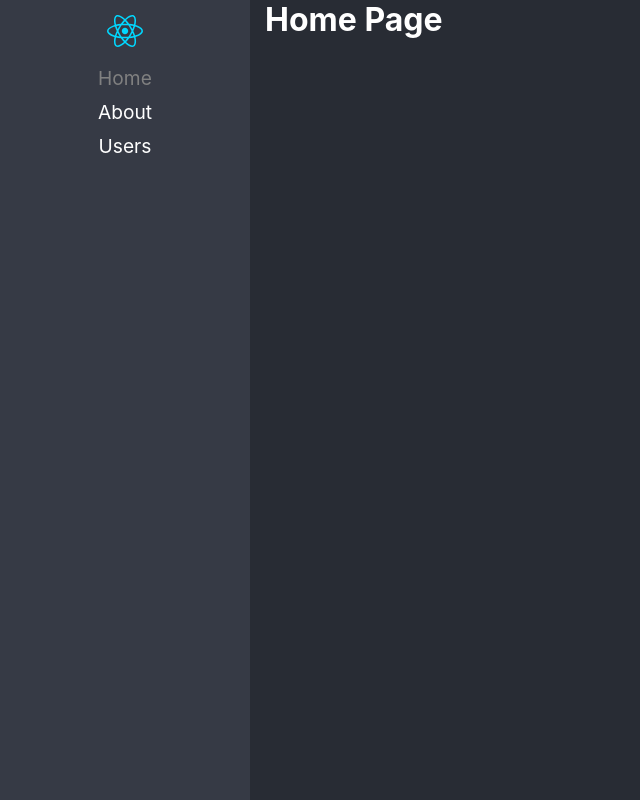
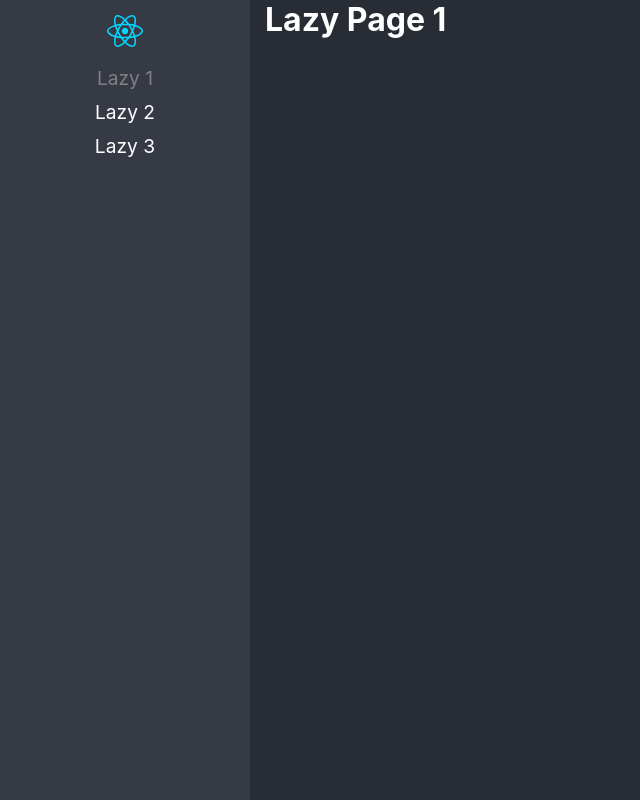
Before and after one commit to sebastian-asm/react-patterns, a React (Vite) app: page /lazy1 in a window 1280 px wide. Before the commit this address led to /home. Shown: the whole page, without its empty margins (0-640 px from the left). Built offline with nearby package versions, Linux system fonts and the light colour scheme.

Commit message:
componentes base para lazy

```diff
--- /dev/null
+++ b/src/01-lazyload/pages/LazyPage1.tsx
@@ -0,0 +1,3 @@
+export const LazyPage1 = () => {
+  return <h1>Lazy Page 1</h1>;
+};
--- /dev/null
+++ b/src/01-lazyload/pages/LazyPage2.tsx
@@ -0,0 +1,3 @@
+export const LazyPage2 = () => {
+  return <h1>Lazy Page 2</h1>;
+};
--- /dev/null
+++ b/src/01-lazyload/pages/LazyPage3.tsx
@@ -0,0 +1,3 @@
+export const LazyPage3 = () => {
+  return <h1>Lazy Page 3</h1>;
+};
--- /dev/null
+++ b/src/01-lazyload/pages/index.ts
@@ -0,0 +1,3 @@
+export { LazyPage1 } from './LazyPage1';
+export { LazyPage2 } from './LazyPage2';
+export { LazyPage3 } from './LazyPage3';
--- a/src/App.tsx
+++ b/src/App.tsx
@@ -1,7 +1,13 @@
-import { Navigation } from './routes/Navigation';
+// import { Navigation } from './routes/Navigation';
+import { NavigationLazy } from './routes/NavigationLazy';
 
 function App() {
-  return <Navigation />;
+  return (
+    <>
+      {/* <Navigation /> */}
+      <NavigationLazy />
+    </>
+  );
 }
 
 export default App;
--- /dev/null
+++ b/src/routes/NavigationLazy.tsx
@@ -0,0 +1,49 @@
+import {
+  BrowserRouter,
+  NavLink,
+  Route,
+  Routes,
+  Navigate,
+} from 'react-router-dom';
+
+import { LazyPage1, LazyPage2, LazyPage3 } from '../01-lazyload/pages';
+
+import logo from '../assets/react.svg';
+
+export const NavigationLazy = () => {
+  const navActive = ({ isActive }: any) => (isActive ? 'nav-active' : '');
+
+  return (
+    <BrowserRouter>
+      <div className="main-layout">
+        <nav>
+          <img src={logo} alt="Logo React" />
+          <ul>
+            <li>
+              <NavLink to="/lazy1" className={navActive}>
+                Lazy 1
+              </NavLink>
+            </li>
+            <li>
+              <NavLink to="/lazy2" className={navActive}>
+                Lazy 2
+              </NavLink>
+            </li>
+            <li>
+              <NavLink to="/lazy3" className={navActive}>
+                Lazy 3
+              </NavLink>
+            </li>
+          </ul>
+        </nav>
+
+        <Routes>
+          <Route path="/lazy1" element={<LazyPage1 />} />
+          <Route path="/lazy2" element={<LazyPage2 />} />
+          <Route path="/lazy3" element={<LazyPage3 />} />
+          <Route path="/*" element={<Navigate to="/lazy1" replace />} />
+        </Routes>
+      </div>
+    </BrowserRouter>
+  );
+};
```
Also changed, not shown: 1 other file (tests, documents, lock files or other folders).
